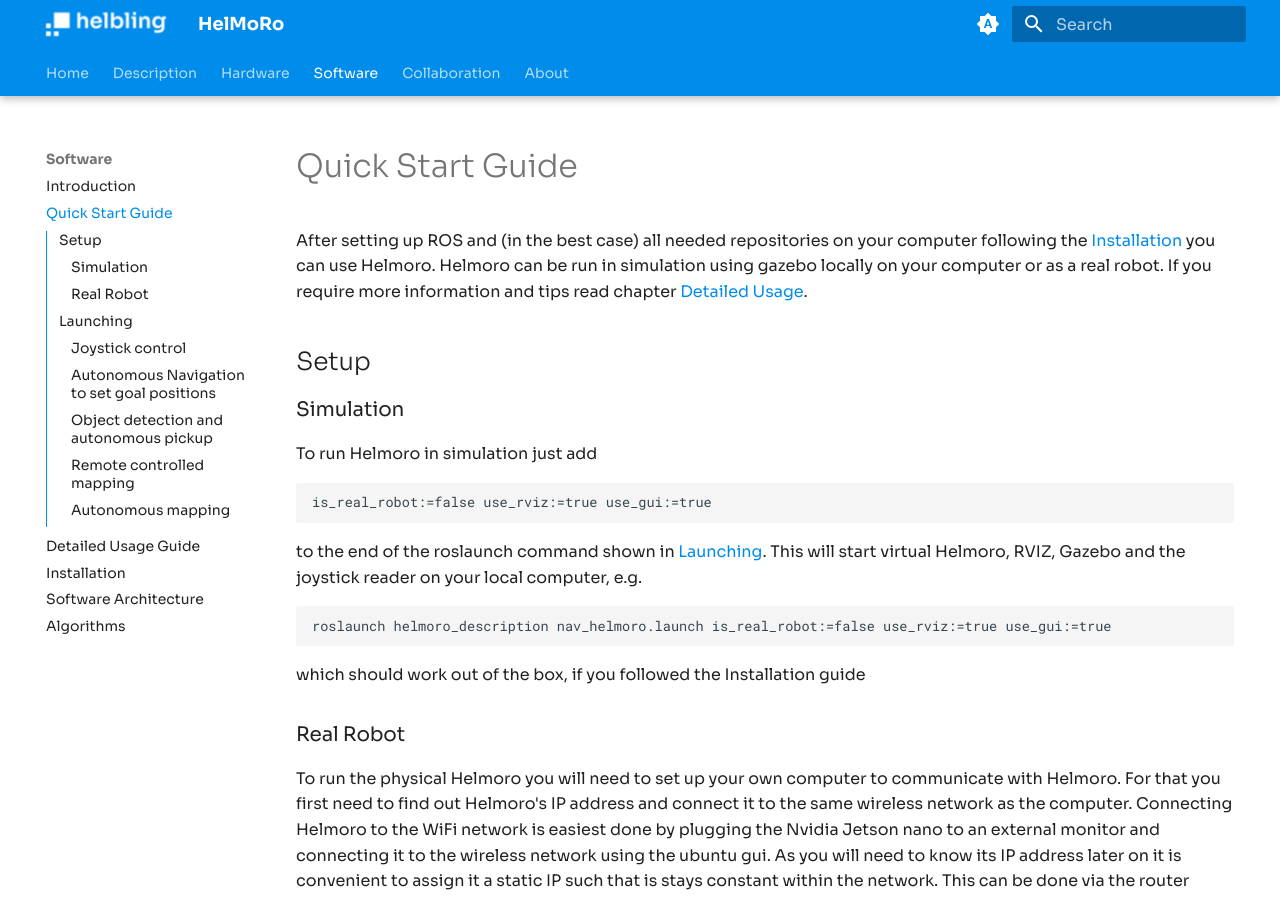
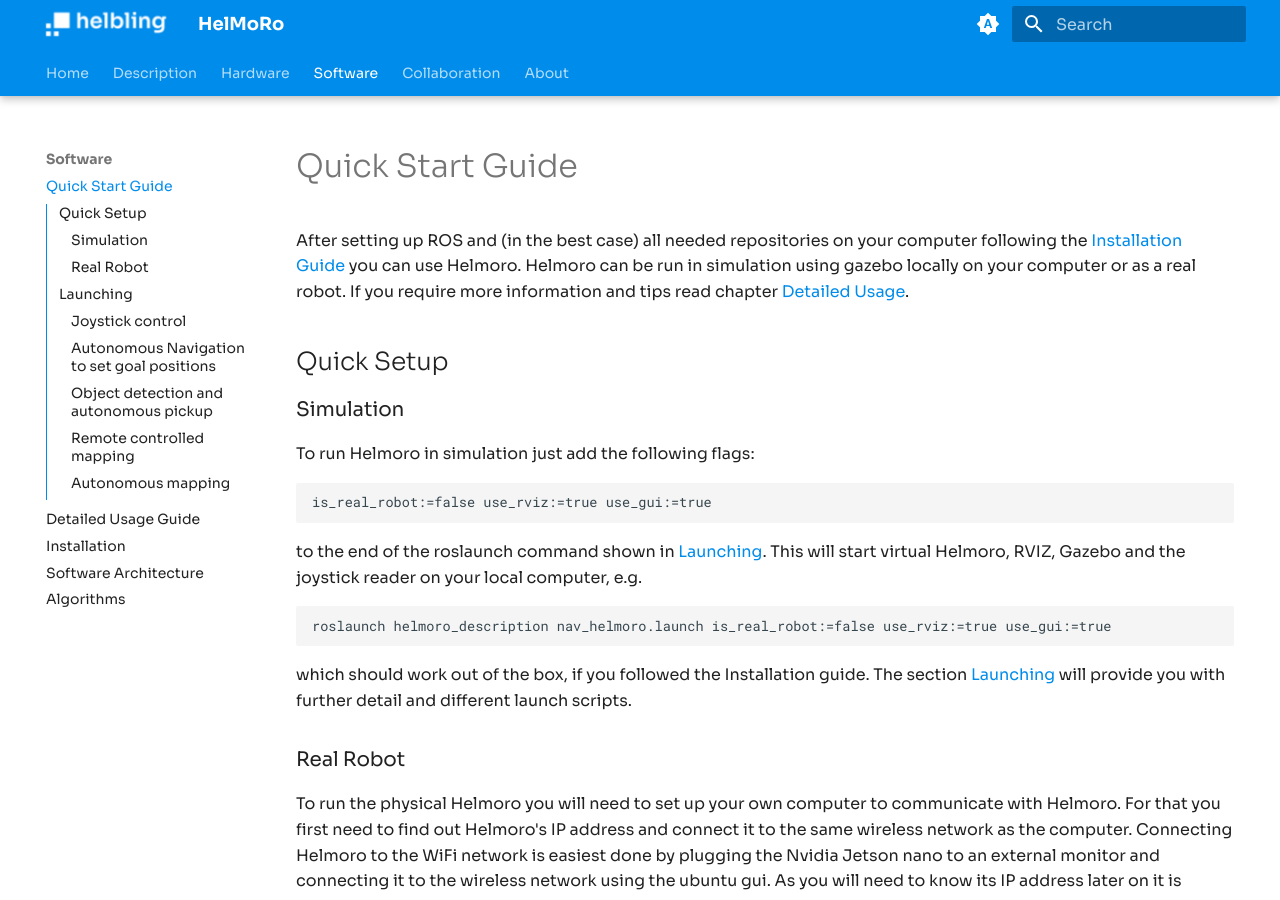
Before and after one commit to Helbling-Technik/HelMoRo, an MkDocs documentation site: the page built from docs/software/02_quick_start_guide.md, in a window 1280 px wide and 900 px high. Built offline with MkDocs 1.6.1 and Material for MkDocs 9.7.7, drawn with Linux system fonts in a browser that asks for light colours.

Commit message:
minor improvements (#56)

````diff
--- a/docs/.overrides/home.html
+++ b/docs/.overrides/home.html
@@ -283,9 +283,9 @@
                     Get started
                 </a>
                 <p>
-                    This website is structured into <a href="/hardware/bill_of_materials/" class="inverse_link">Hardware
+                    This website is structured into <a href="hardware/bill_of_materials/" class="inverse_link">Hardware
                         Documentation</a>
-                    and <a href="software/01_software_introduction/" class="inverse_link">Software Documentation</a>.
+                    and <a href="software/02_quick_start_guide" class="inverse_link">Software Documentation</a>.
                     <br><br>
                     In the Hardware section, you will find a complete list of materials, access to all CAD files, as
                     well as the complete assembly instructions.
--- a/docs/software/02_quick_start_guide.md
+++ b/docs/software/02_quick_start_guide.md
@@ -1,12 +1,12 @@
 # Quick Start Guide
 
-After setting up ROS and (in the best case) all needed repositories on your computer following the [Installation](04_installation_guide.md) you can use Helmoro. Helmoro can be run in simulation using gazebo locally on your computer or as a real robot. If you require more information and tips read chapter [Detailed Usage](03_detailed_guide.md).
+After setting up ROS and (in the best case) all needed repositories on your computer following the [Installation Guide](04_installation_guide.md) you can use Helmoro. Helmoro can be run in simulation using gazebo locally on your computer or as a real robot. If you require more information and tips read chapter [Detailed Usage](03_detailed_guide.md).
 
-## Setup
+## Quick Setup
 
 ### Simulation
 
-To run Helmoro in simulation just add
+To run Helmoro in simulation just add the following flags:
 
 ```sh
 is_real_robot:=false use_rviz:=true use_gui:=true
@@ -18,7 +18,7 @@ to the end of the roslaunch command shown in [Launching](#launching). This will
 roslaunch helmoro_description nav_helmoro.launch is_real_robot:=false use_rviz:=true use_gui:=true
 ```
 
-which should work out of the box, if you followed the Installation guide
+which should work out of the box, if you followed the Installation guide. The section [Launching](#launching) will provide you with further detail and different launch scripts.
 
 ### Real Robot
 
@@ -65,7 +65,7 @@ roslaunch helmoro_joymanager joymanager.launch
 
 ## Launching
 
-Run these commands on Helmoro or locally depending on your desired [Setup](#setup).
+Run these commands on Helmoro or locally depending on your desired [Setup](#quick_setup).
 
 ### Joystick control
 
--- a/mkdocs.yml
+++ b/mkdocs.yml
@@ -15,7 +15,7 @@ nav:
         - Electronic System Architecture: hardware/electronic_system_architecture.md
         - Assembly Instructions: hardware/assembly_instructions.md
     - Software:
-        - Introduction: software/01_software_introduction.md
+        # - Introduction: software/01_software_introduction.md
         - Quick Start Guide:  software/02_quick_start_guide.md
         - Detailed Usage Guide:  software/03_detailed_guide.md
         - Installation: software/04_installation_guide.md
````
Also changed, not shown: docs/description.md (+1 -1 lines).
